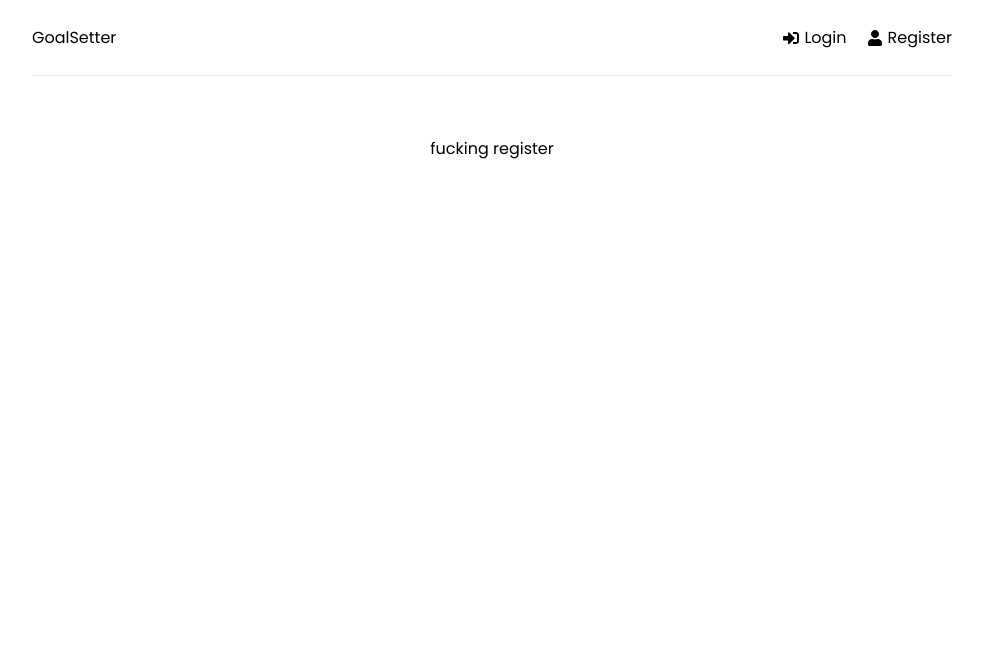
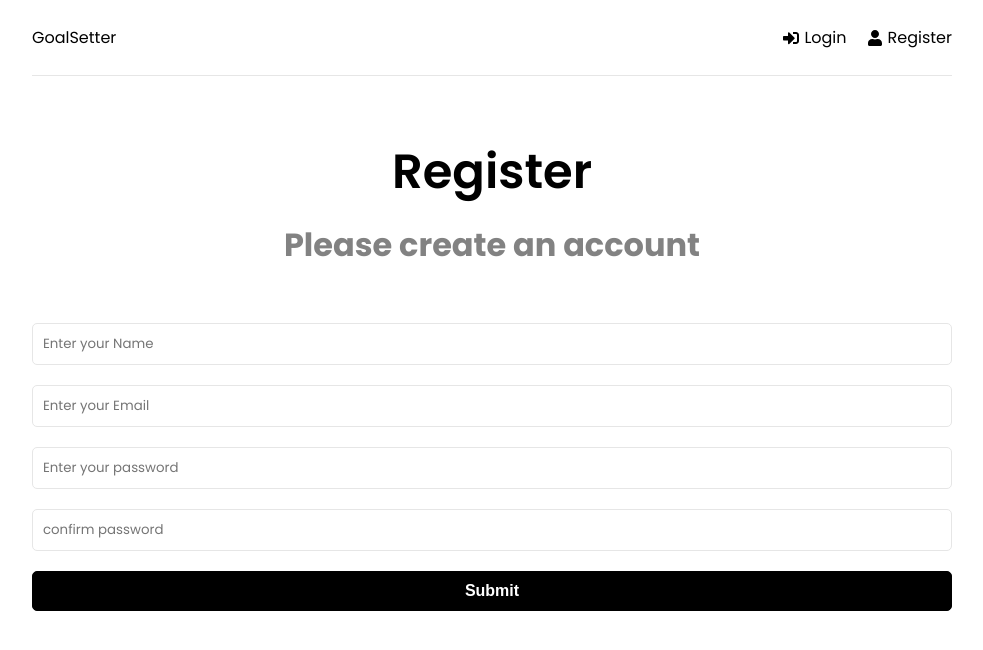
Before and after one commit to MustaphaBousilDev/node-js-mern-stack, a React (Create React App) app in the folder frontend/: page /register in a window 1280 px wide. Shown: the top 650 px of the page, without its empty margins (148-1131 px from the left). Built offline with nearby package versions, Linux system fonts and the light colour scheme.

Commit message:
add register page with his function

```diff
--- a/frontend/src/pages/Register.jsx
+++ b/frontend/src/pages/Register.jsx
@@ -1,10 +1,60 @@
-import React from 'react'
-
+import React,{useState,useEffect} from 'react'
+import {FaUser} from 'react-icons/fa'
 const Register = () => {
+  const [formData,setFormData]=useState({
+    name:'',
+    email:'',
+    password:'',
+    password2:''
+  })
+  const onChange=(e)=>{
+    setFormData((prevState)=>({
+        ...prevState,
+        [e.target.name] : e.target.value
+    }))
+  }
+  const onSubmit=(e)=>{
+    e.preventDefault()
+  }
+  const {name,email,password,password2}=formData
   return (
-    <div>
-      fucking register
-    </div>
+    <>
+      <section className='heading'>
+        <h1><fUser/> Register</h1>
+        <p>Please create an account</p>
+      </section>
+      <section>
+        <form onSubmit={onSubmit}>
+           <div className='form-group'>
+                <input type="text" className='form-control' id="name"
+                name="name" value={name} placeholder="Enter your Name"
+                onChange={onChange}
+                />
+           </div>
+           <div className='form-group'>
+                <input type="text" className='form-control' id="email"
+                name="email" value={email} placeholder="Enter your Email"
+                onChange={onChange}
+                />
+           </div>
+           <div className='form-group'>
+                <input type="password" className='form-control' id="password"
+                name="password" value={password} placeholder="Enter your password"
+                onChange={onChange}
+                />
+           </div>
+           <div className='form-group'>
+                <input type="password" className='form-control' id="password2"
+                name="password2" value={password2} placeholder="confirm password"
+                onChange={onChange}
+                />
+           </div>
+           <div className='form-group'>
+            <button type="submit" className='btn btn-block' >Submit</button>
+           </div>
+        </form>
+      </section>
+    </>
   )
 }
 
```
